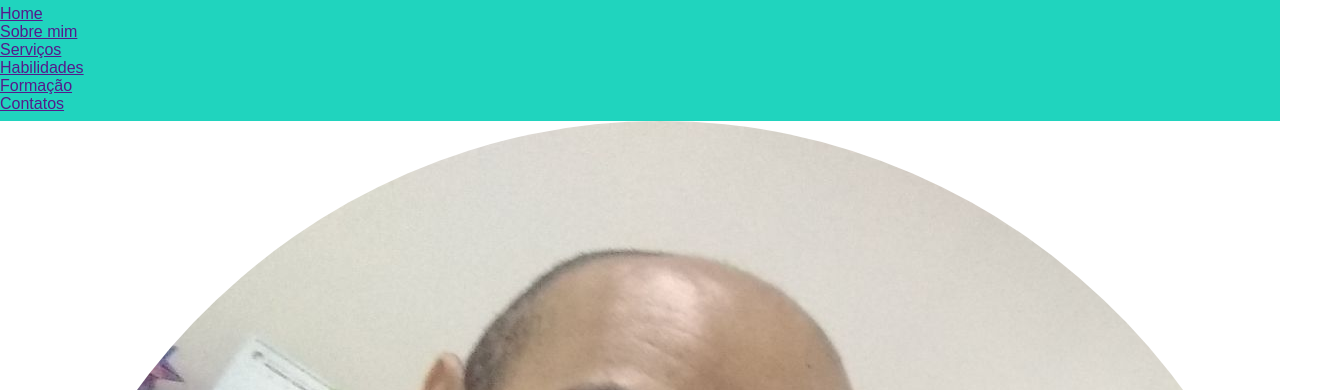
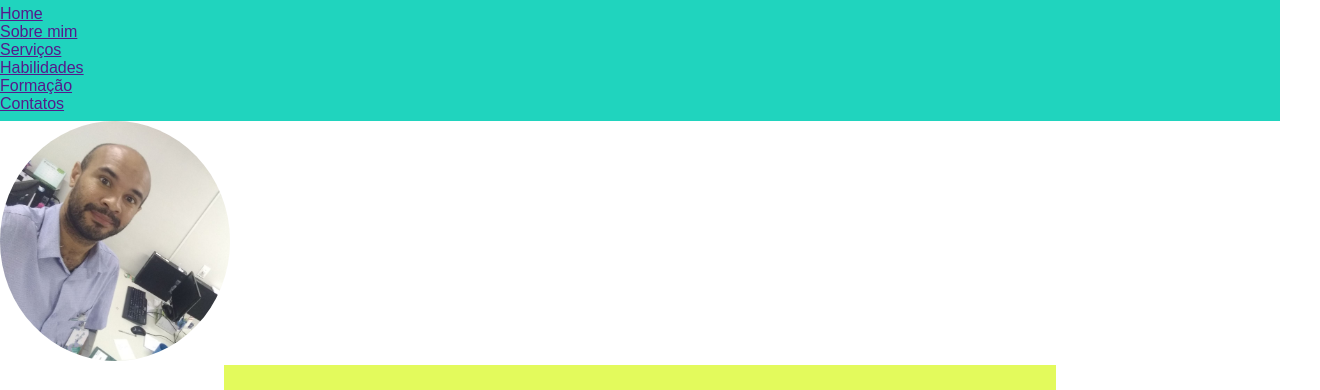
Before and after one commit to carlosnascimentopoo/Home, a plain HTML site: page index.html in a window 1280 px wide. Shown: the part 135-525 px from the top of the page, 1320 px wide, since content can reach past the window. Drawn offline with Linux system fonts and the light colour scheme; a web font is replaced by a local one.

Commit message:
Ajuste foto
Foto formatada
Foto adicionada
Títulos

```diff
--- a/index.html
+++ b/index.html
@@ -83,7 +83,10 @@
 
 .myPhoto{
 Border-radius:50%;
+Max-width: 230px;
 }
+
+
 
 
          /* chamando fonte baixada externamente */
```
